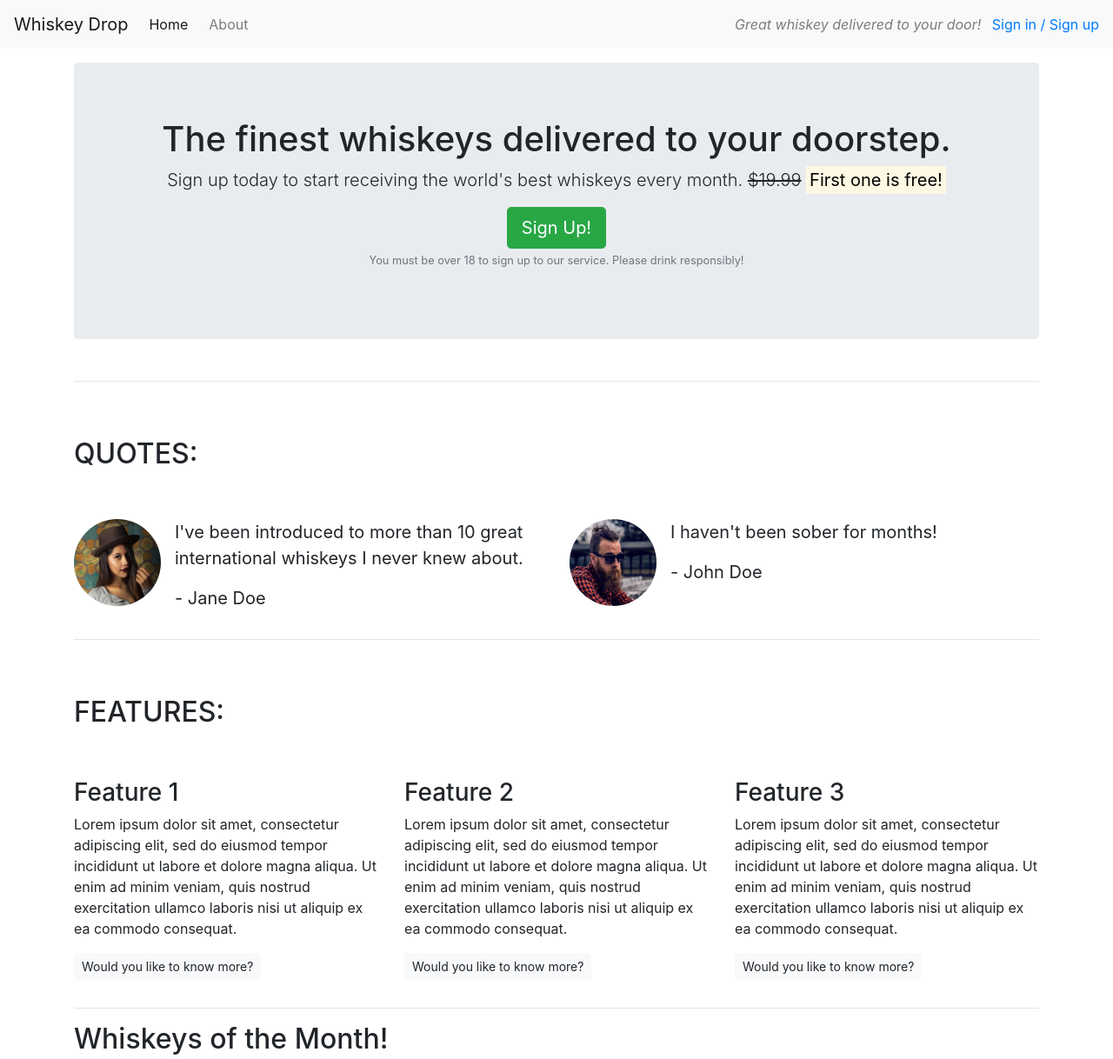
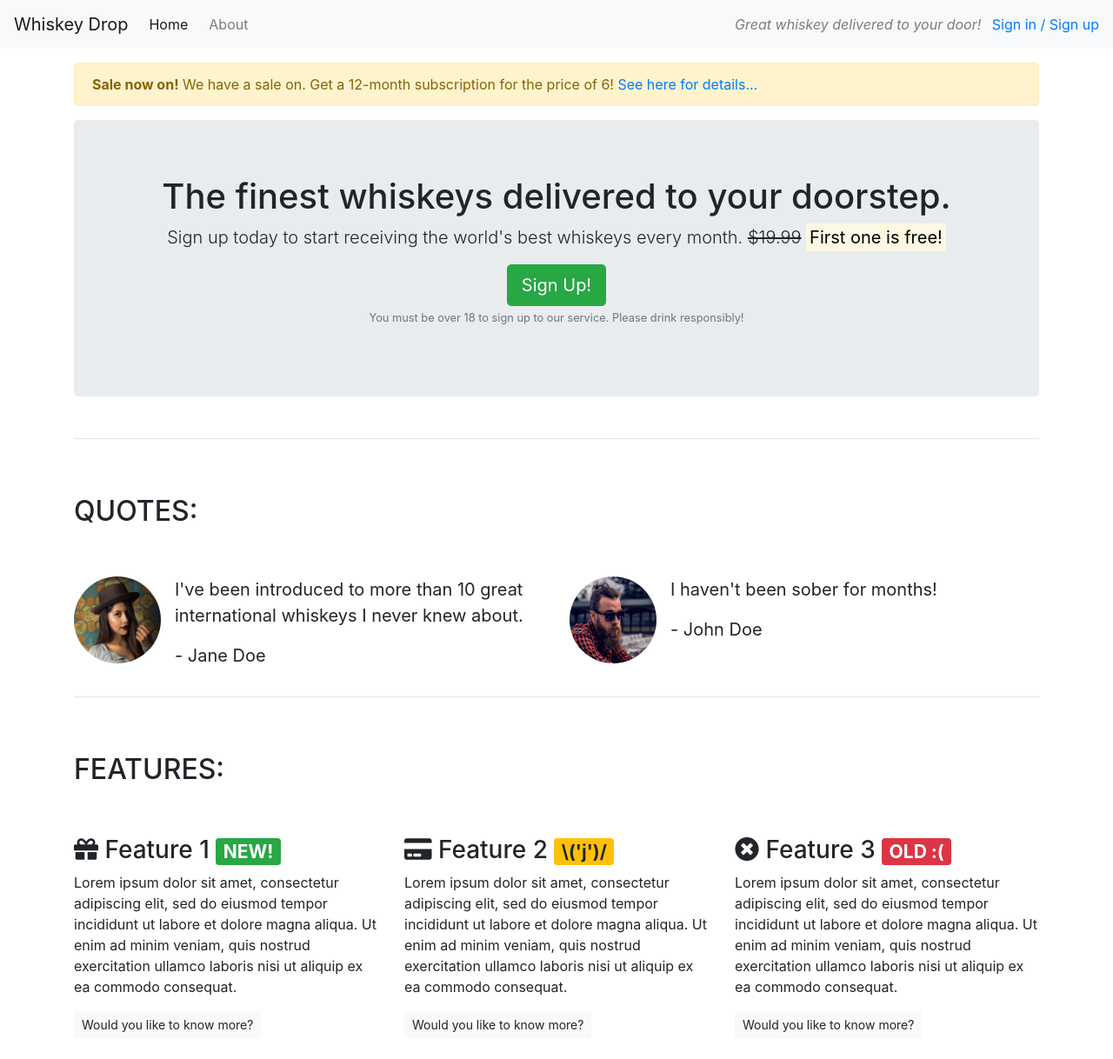
Before and after one commit to an-slua-sidhe/bootstrap4, a plain HTML site: page index.html in a window 1280 px wide. Shown: the top 1218 px of the page at 87% size. Drawn offline with nearby package versions, Linux system fonts and the light colour scheme.

Commit message:
Finished adding css components

```diff
--- a/index.html
+++ b/index.html
@@ -6,6 +6,7 @@
     <meta name="viewport" content="width=device-width, initial-scale=1.0">
     <title>Whiskey Drop | Taste a new whiskey every month</title>
     <link rel="stylesheet" href="https://maxcdn.bootstrapcdn.com/bootstrap/4.1.3/css/bootstrap.min.css">
+    <link rel="stylesheet" href="https://use.fontawesome.com/releases/v5.8.1/css/all.css" integrity="sha384-50oBUHEmvpQ+1lW4y57PTFmhCaXp0ML5d60M1M7uH2+nqUivzIebhndOJK28anvf" crossorigin="anonymous">
 </head>
 
 <body>
@@ -22,6 +23,11 @@
         </div>
     </nav>
     <article class="container mt-3">
+        <div class="row d-none d-sm-block">
+            <div class="col-12">
+                <div class="alert alert-warning"><strong>Sale now on!</strong> We have a sale on. Get a 12-month subscription for the price of 6! <a href="">See here for details...</a> </div>
+            </div>
+        </div>
         <!-- Callout -->
         <div class="row">
             <div class="col-12">
@@ -88,21 +94,21 @@
             <div class="row">
                 <div class="col-12 col-md-6 col-lg-4">
                     <div class="feature">
-                        <h3>Feature 1</h3>
+                        <h3><i class="fas fa-gift d-none d-sm-inline"></i> Feature 1 <span class="badge badge-success">NEW!</span> </h3>
                         <p>Lorem ipsum dolor sit amet, consectetur adipiscing elit, sed do eiusmod tempor incididunt ut labore et dolore magna aliqua. Ut enim ad minim veniam, quis nostrud exercitation ullamco laboris nisi ut aliquip ex ea commodo consequat.</p>
                         <p><a class="btn btn-sm btn-light">Would you like to know more?</a></p>
                     </div>
                 </div>
                 <div class="col-12 col-md-6 col-lg-4">
                     <div class="feature">
-                        <h3>Feature 2</h3>
+                        <h3><i class="fas fa-credit-card d-none d-sm-inline"></i> Feature 2 <span class="badge badge-warning">\('j')/</span></h3>
                         <p>Lorem ipsum dolor sit amet, consectetur adipiscing elit, sed do eiusmod tempor incididunt ut labore et dolore magna aliqua. Ut enim ad minim veniam, quis nostrud exercitation ullamco laboris nisi ut aliquip ex ea commodo consequat.</p>
                         <p><a class="btn btn-sm btn-light">Would you like to know more?</a></p>
                     </div>
                 </div>
                 <div class="col-12 d-md-none d-lg-block col-lg-4">
                     <div class="feature">
-                        <h3>Feature 3</h3>
+                        <h3><i class="fas fa-times-circle d-none d-sm-inline"></i> Feature 3 <span class="badge badge-danger">OLD :(</span></h3>
                         <p>Lorem ipsum dolor sit amet, consectetur adipiscing elit, sed do eiusmod tempor incididunt ut labore et dolore magna aliqua. Ut enim ad minim veniam, quis nostrud exercitation ullamco laboris nisi ut aliquip ex ea commodo consequat.</p>
                         <p><a class="btn btn-sm btn-light">Would you like to know more?</a></p>
                     </div>
```
